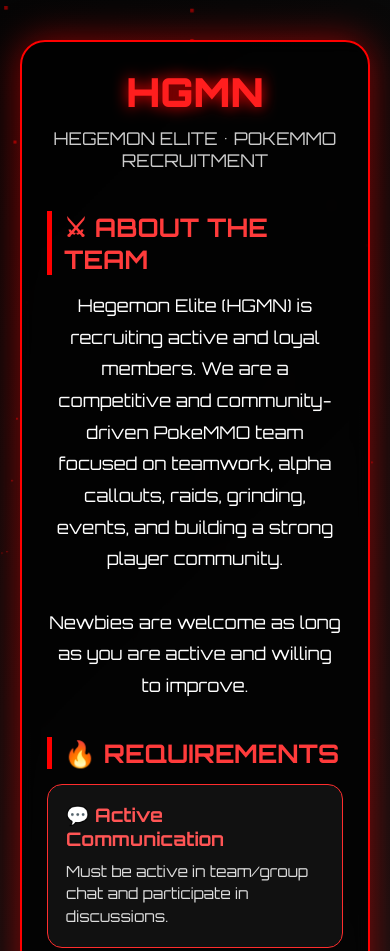
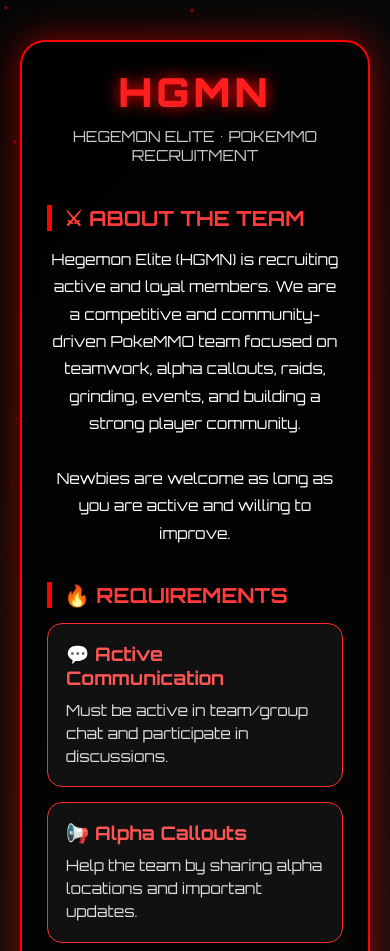
Before and after one commit to RAYLEZXC2003/recruit-members-hgmn, a plain HTML site: page index.html in a window 390 px wide. Shown: the top 951 px of the page. Drawn offline with Linux system fonts and the light colour scheme.

Commit message:
Update index.html

```diff
--- a/index.html
+++ b/index.html
@@ -57,6 +57,7 @@
     color:#ff1e1e;
     text-shadow:0 0 15px red;
     margin-bottom:10px;
+    letter-spacing:4px;
 }
 
 .subtitle{
@@ -91,6 +92,23 @@
     border-radius:15px;
     padding:18px;
     transition:0.3s;
+    position:relative;
+    overflow:hidden;
+}
+
+.box::before{
+    content:'';
+    position:absolute;
+    top:0;
+    left:-100%;
+    width:100%;
+    height:100%;
+    background:linear-gradient(90deg,transparent,rgba(255,0,0,0.2),transparent);
+    transition:0.6s;
+}
+
+.box:hover::before{
+    left:100%;
 }
 
 .box:hover{
@@ -133,11 +151,13 @@
     border-radius:12px;
     transition:0.3s;
     font-weight:bold;
+    border:1px solid #ff4444;
 }
 
 .contact a:hover{
     background:#ff0000;
     transform:scale(1.05);
+    box-shadow:0 0 20px rgba(255,0,0,0.6);
 }
 
 .footer{
@@ -161,6 +181,7 @@
     width:4px;
     height:4px;
     background:red;
+    border-radius:50%;
     animation: animate 10s linear infinite;
     opacity:0.5;
 }
@@ -175,21 +196,46 @@
 }
 
 @media(max-width:768px){
+
     .logo{
         font-size:2.5rem;
+    }
+
+    .subtitle{
+        font-size:0.95rem;
     }
 
     .card{
         padding:25px;
     }
+
+    .section h2{
+        font-size:1.3rem;
+    }
+
+    .open{
+        font-size:0.95rem;
+    }
+
+    .contact{
+        flex-direction:column;
+        align-items:center;
+    }
+
+    .contact a{
+        width:100%;
+        text-align:center;
+    }
 }
 </style>
 </head>
+
 <body>
 
 <div class="particles"></div>
 
 <section class="hero">
+
     <div class="card">
 
         <div class="logo">HGMN</div>
@@ -199,6 +245,7 @@
         </div>
 
         <div class="section">
+
             <h2>⚔ ABOUT THE TEAM</h2>
 
             <p class="open">
@@ -208,9 +255,11 @@
                 <br><br>
                 Newbies are welcome as long as you are active and willing to improve.
             </p>
+
         </div>
 
         <div class="section">
+
             <h2>🔥 REQUIREMENTS</h2>
 
             <div class="requirements">
@@ -244,9 +293,11 @@
                 </div>
 
             </div>
+
         </div>
 
         <div class="section">
+
             <h2>📜 TEAM RULES</h2>
 
             <div class="rules">
@@ -266,6 +317,13 @@
                 </div>
 
                 <div class="box">
+                    <h3>📵 No FB Account Dumping</h3>
+                    <p>
+                        Dumping, stealing, sharing, or selling Facebook accounts is strictly prohibited.
+                    </p>
+                </div>
+
+                <div class="box">
                     <h3>🤝 Respect Members</h3>
                     <p>
                         Toxic behavior, harassment, and unnecessary drama are not tolerated.
@@ -280,9 +338,11 @@
                 </div>
 
             </div>
+
         </div>
 
         <div class="section">
+
             <h2>📩 JOIN HGMN</h2>
 
             <p class="open">
@@ -291,7 +351,10 @@
             </p>
 
             <div class="contact">
-                <a href="#">IGN: RySixSix (mail me)</a>
+
+                <a href="#">
+                    IGN: RySixSix (mail me)
+                </a>
 
                 <a href="https://discord.com/users/1335583431047774240" target="_blank">
                     Discord
@@ -300,7 +363,9 @@
                 <a href="https://web.facebook.com/raylexyzc" target="_blank">
                     Facebook
                 </a>
+
             </div>
+
         </div>
 
         <div class="footer">
@@ -308,16 +373,20 @@
         </div>
 
     </div>
+
 </section>
 
 <script>
 const particles = document.querySelector('.particles');
 
 for(let i = 0; i < 80; i++){
+
     const span = document.createElement('span');
 
     span.style.left = Math.random() * window.innerWidth + 'px';
+
     span.style.animationDuration = (Math.random() * 5 + 5) + 's';
+
     span.style.animationDelay = Math.random() * 5 + 's';
 
     particles.appendChild(span);
```
